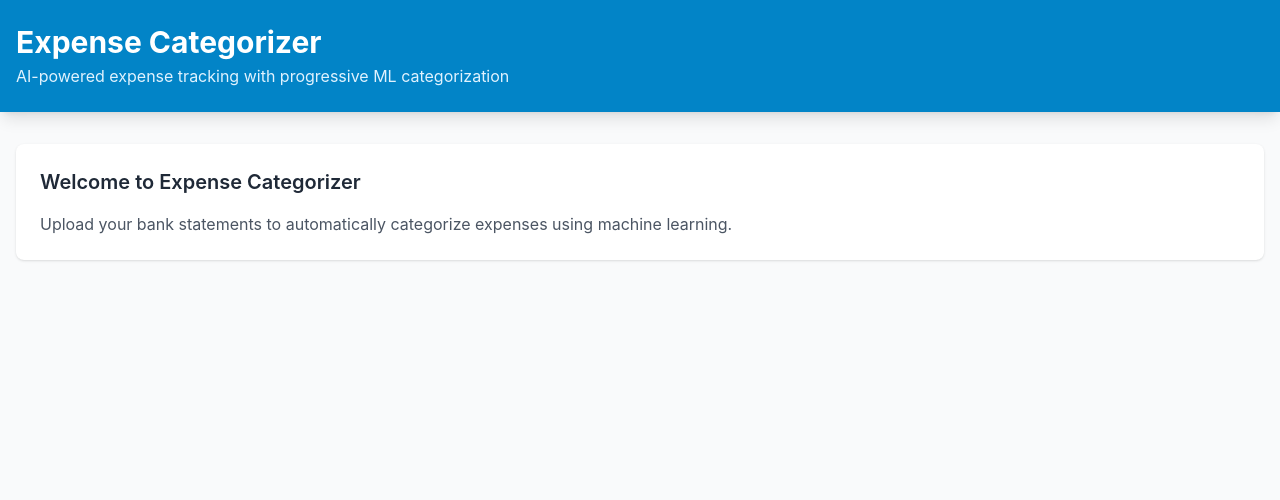
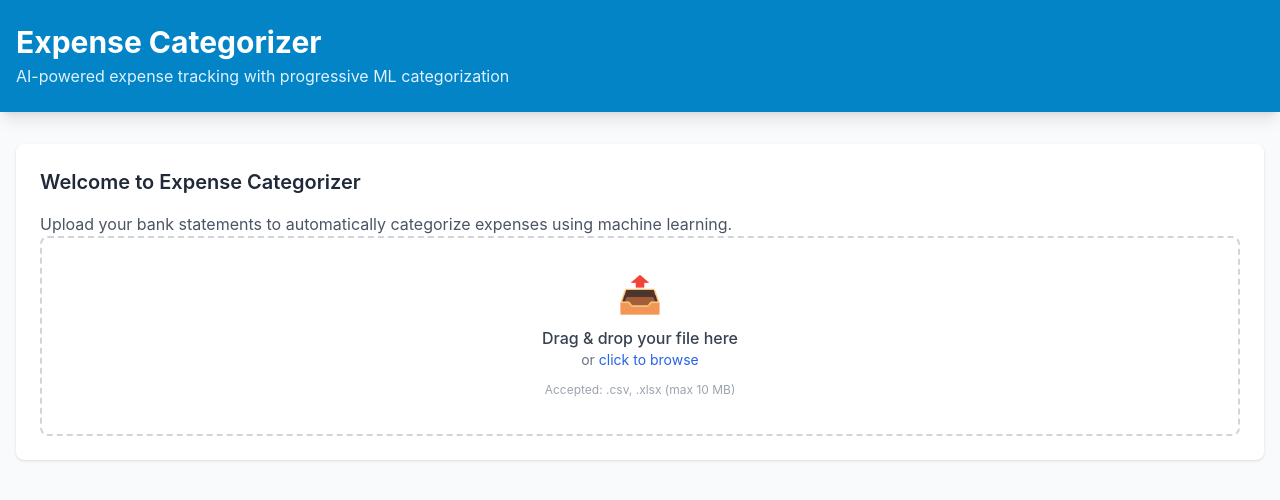
Before and after one commit to csatarij/expense-categorizer, a React (Vite) app: page / in a window 1280 px wide. Shown: the top 500 px of the page. Built offline with nearby package versions, Linux system fonts and the light colour scheme.

Commit message:
feat(components): adding FileUpload component to the main App on the opening page.

```diff
--- a/src/App.tsx
+++ b/src/App.tsx
@@ -1,4 +1,70 @@
+import { useState } from 'react';
+import { FileUpload } from '@/components/FileUpload';
+import { parseFile, FileParserError } from '@/utils/fileParser';
+import type { ParsedFile, Transaction } from '@/types';
+
 function App() {
+  const [parsedFile, setParsedFile] = useState<ParsedFile | null>(null);
+  const [transactions, setTransactions] = useState<Transaction[]>([]);
+  const [isLoading, setIsLoading] = useState(false);
+  const [error, setError] = useState<string | null>(null);
+
+  const handleFileUpload = async (file: File) => {
+    setIsLoading(true);
+    setError(null);
+
+    try {
+      const parsed = await parseFile(file);
+      setParsedFile(parsed);
+
+      // Convert parsed data to Transaction objects
+      const newTransactions: Transaction[] = parsed.data.map((row, index) => {
+        const { detectedColumns } = parsed;
+
+        // Extract amount (handle debit/credit columns if no amount column)
+        let amount = 0;
+        if (detectedColumns.amount) {
+          amount = parseFloat(String(row[detectedColumns.amount] || 0));
+        } else if (detectedColumns.debit || detectedColumns.credit) {
+          const debit = parseFloat(String(row[detectedColumns.debit ?? ''] || 0));
+          const credit = parseFloat(String(row[detectedColumns.credit ?? ''] || 0));
+          amount = credit - debit;
+        }
+
+        // Parse date
+        const dateStr = detectedColumns.date ? String(row[detectedColumns.date] || '') : '';
+        const date = new Date(dateStr);
+
+        return {
+          id: `${file.name}-${index}`,
+          date: isNaN(date.getTime()) ? new Date() : date,
+          description: detectedColumns.description
+            ? String(row[detectedColumns.description] || '')
+            : '',
+          amount,
+          isManuallyEdited: false,
+          metadata: {
+            source: 'upload' as const,
+            fileName: file.name,
+            rowIndex: index,
+            rawData: row,
+          },
+        };
+      });
+
+      setTransactions(newTransactions);
+      console.log(`Parsed ${newTransactions.length} transactions`);
+    } catch (err) {
+      if (err instanceof FileParserError) {
+        setError(err.message);
+      } else {
+        setError('An unexpected error occurred while parsing the file');
+      }
+      console.error('File parsing error:', err);
+    } finally {
+      setIsLoading(false);
+    }
+  };
   return (
     <div className="min-h-screen bg-gray-50">
       <header className="bg-primary-600 text-white shadow-lg">
@@ -18,6 +84,28 @@ function App() {
             Upload your bank statements to automatically categorize expenses
             using machine learning.
           </p>
+            <FileUpload onFileUpload={handleFileUpload} />
+            {error && (
+              <div className="mt-4 rounded-md bg-red-50 p-4 text-red-700">
+                {error}
+              </div>
+            )}
+            {isLoading && (
+              <div className="mt-4 text-center text-gray-600">
+                Processing file...
+              </div>
+            )}
+
+            {transactions.length > 0 && (
+              <div className="mt-6 rounded-lg bg-white p-6 shadow">
+                <h3 className="text-lg font-semibold text-gray-800">
+                  Loaded {transactions.length} transactions
+                </h3>
+                <p className="text-sm text-gray-500">
+                  From: {parsedFile?.fileName}
+                </p>
+              </div>
+            )}
         </div>
       </main>
     </div>
```
